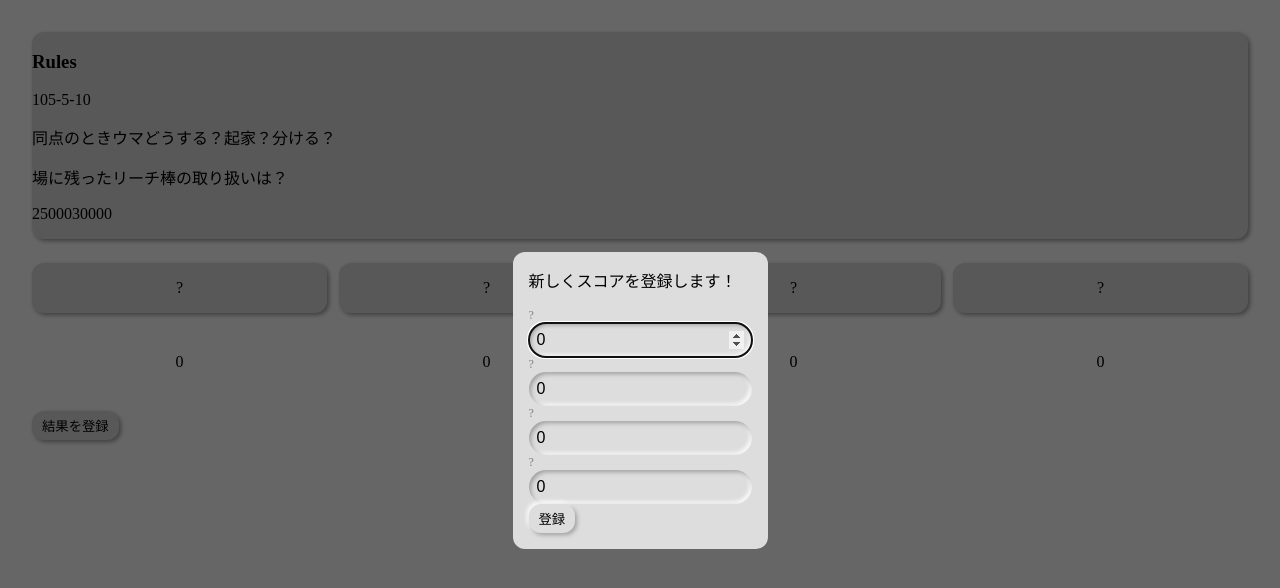
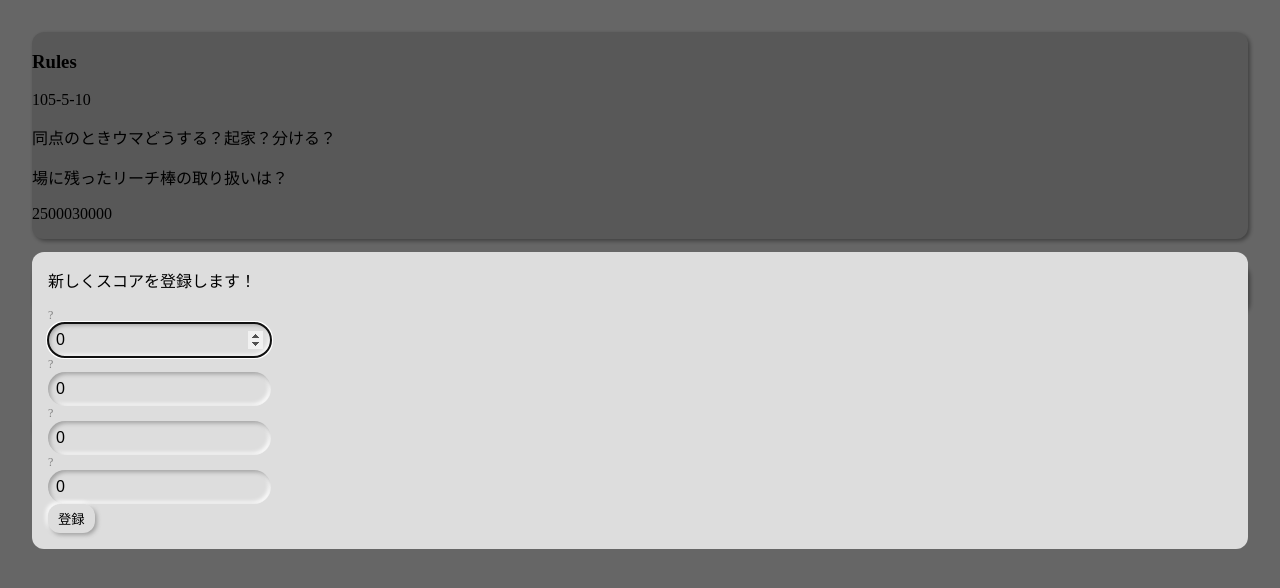
Before and after one commit to tgc624/tgc-tools, a React (Create React App) app in the folder neumahjong/: page / in a window 1280 px wide. Both pictures are taken after a click on the button "結果を登録". Shown: the top 588 px of the page. Built offline with nearby package versions, Linux system fonts and the light colour scheme; the HTML template or start-up script is replaced by a standard one.

Commit message:
ある程度幅があったほうが見た目が良いから

```diff
--- a/neumahjong/src/components/NModal/index.tsx
+++ b/neumahjong/src/components/NModal/index.tsx
@@ -15,7 +15,7 @@ export default (props: {
     <dialog
       // @ts-ignore
       ref={ref}
-      style={{ padding: 0, border: 0 }}
+      style={{ padding: 0, border: 0, width: "95vw" }}
       className={`box ${styles.NModal}`}
       onClick={(event: DialogClickEvent) => {
         event.persist();
```
